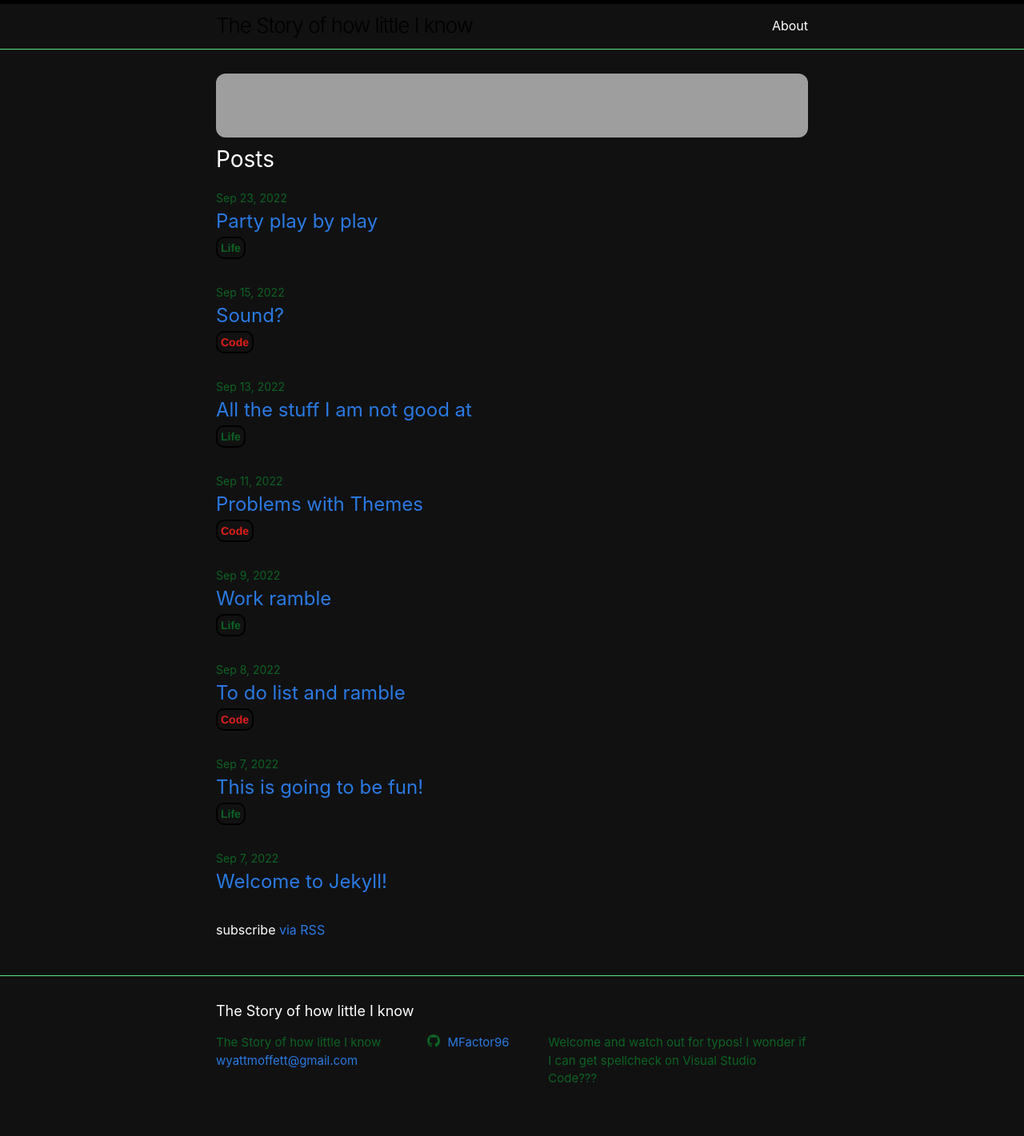
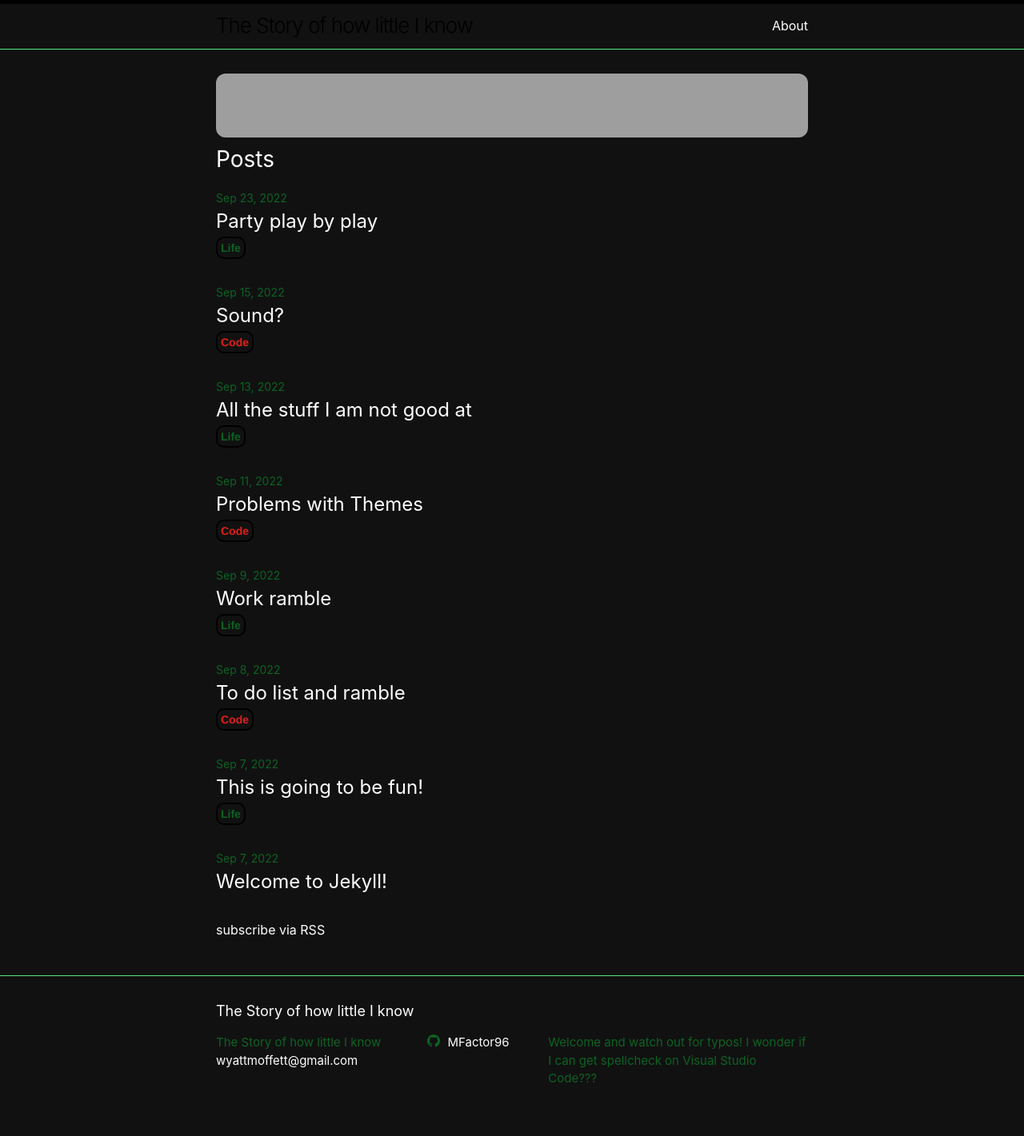
Before and after one commit to MFactor96/MFactor96.github.io, a Jekyll site: the page built from index.markdown, in a window 1280 px wide. Shown: the whole page at 80% size. Built offline with Jekyll 4.4.1, drawn with Linux system fonts in a browser that asks for light colours; grey boxes are pictures that could not be loaded.

Commit message:
maybe title color change

```diff
--- a/_sass/minima.scss
+++ b/_sass/minima.scss
@@ -12,7 +12,7 @@ $spacing-unit:     30px !default;
 
 $text-color:       #ffffff !default;
 $background-color: #111 !default;
-$brand-color:      #2a7ae2 !default;
+$brand-color:      #ffffff !default;
 
 $grey-color:       #0d6324 !default;
 $grey-color-light: lighten($grey-color, 40%) !default;
```
